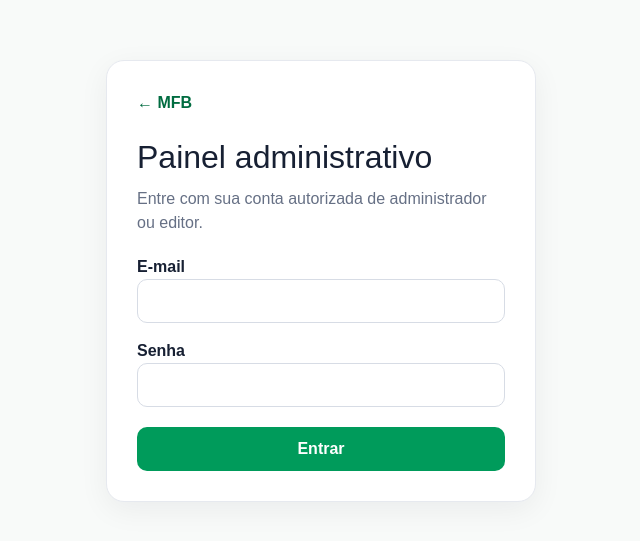
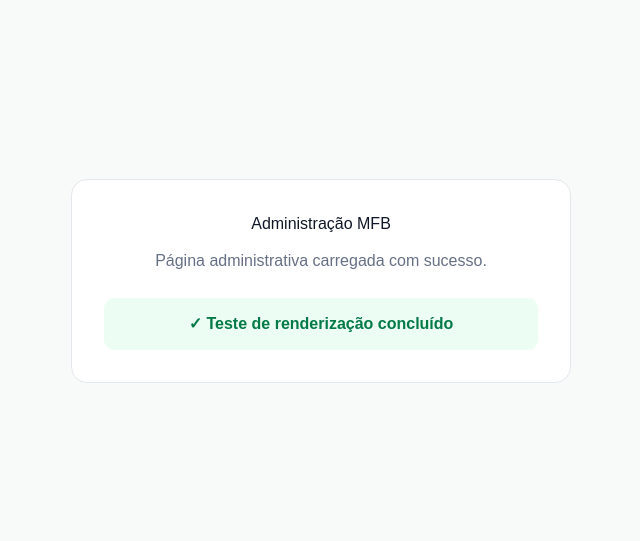
Before and after one commit to tecnologiaagilize-dotcom/mfb, a Next.js app: page /admin/login in a window 1280 px wide. Shown: the part 119-660 px from the top of the page, without its empty margins (319-959 px from the left). Built offline with nearby package versions, Linux system fonts and the light colour scheme.

Commit message:
Update page.tsx

```diff
--- a/app/admin/login/page.tsx
+++ b/app/admin/login/page.tsx
@@ -1,321 +1,58 @@
-"use client";
+export const dynamic = "force-dynamic";
 
-import {
-  FormEvent,
-  useState,
-} from "react";
-
-import Link from "next/link";
-
-import {
-  useRouter,
-} from "next/navigation";
-
-import {
-  createClient,
-} from "@/lib/supabase/browser";
-
-export default function AdminLoginPage() {
-  const router =
-    useRouter();
-
-  const [email, setEmail] =
-    useState("");
-
-  const [
-    password,
-    setPassword,
-  ] = useState("");
-
-  const [
-    loading,
-    setLoading,
-  ] = useState(false);
-
-  const [
-    error,
-    setError,
-  ] = useState("");
-
-  async function submit(
-    event: FormEvent<HTMLFormElement>
-  ) {
-    event.preventDefault();
-
-    if (loading) {
-      return;
-    }
-
-    setLoading(true);
-    setError("");
-
-    try {
-      const supabase =
-        createClient();
-
-      /*
-       * 1. AUTENTICAÇÃO
-       */
-      const {
-        data: loginData,
-        error: loginError,
-      } =
-        await supabase.auth.signInWithPassword({
-          email: email.trim(),
-          password,
-        });
-
-      if (loginError) {
-        setError(
-          loginError.message
-        );
-
-        return;
-      }
-
-      if (!loginData.user) {
-        setError(
-          "Não foi possível identificar o usuário autenticado."
-        );
-
-        return;
-      }
-
-      /*
-       * 2. CONFIRMA A SESSÃO
-       */
-      const {
-        data: userData,
-        error: userError,
-      } =
-        await supabase.auth.getUser();
-
-      if (
-        userError ||
-        !userData.user
-      ) {
-        await supabase.auth.signOut();
-
-        setError(
-          "A sessão não pôde ser confirmada. Tente novamente."
-        );
-
-        return;
-      }
-
-      /*
-       * 3. CONFIRMA O PERFIL ADMINISTRATIVO
-       *
-       * Não usamos e-mail fixo.
-       * A autorização é feita pelo UUID
-       * existente em admin_profiles.
-       */
-      const {
-        data: adminProfile,
-        error: profileError,
-      } = await supabase
-        .from("admin_profiles")
-        .select("role")
-        .eq(
-          "id",
-          userData.user.id
-        )
-        .maybeSingle();
-
-      if (profileError) {
-        console.error(
-          "Erro admin_profiles:",
-          profileError
-        );
-
-        await supabase.auth.signOut();
-
-        setError(
-          "Não foi possível verificar a autorização administrativa."
-        );
-
-        return;
-      }
-
-      if (
-        adminProfile?.role !==
-          "admin" &&
-        adminProfile?.role !==
-          "editor"
-      ) {
-        await supabase.auth.signOut();
-
-        setError(
-          "Esta conta não possui acesso ao painel administrativo."
-        );
-
-        return;
-      }
-
-      /*
-       * 4. SESSÃO CONFIRMADA
-       *
-       * refresh antes da navegação
-       * permite que os Server Components
-       * recebam o estado atualizado.
-       */
-      router.refresh();
-      router.replace("/admin");
-    } catch (err) {
-      console.error(
-        "Admin login:",
-        err
-      );
-
-      setError(
-        "Ocorreu um erro ao realizar o acesso. Tente novamente."
-      );
-    } finally {
-      setLoading(false);
-    }
-  }
-
+export default function AdminLoginDiagnosticPage() {
   return (
     <main
       style={{
         minHeight: "100vh",
         display: "grid",
         placeItems: "center",
-        padding: 20,
+        padding: 24,
         background: "#f8faf9",
       }}
     >
-      <form
-        className="card"
-        onSubmit={submit}
+      <div
         style={{
-          width:
-            "min(430px, 100%)",
-          padding: 30,
+          width: "min(500px, 100%)",
+          background: "#ffffff",
+          border: "1px solid #e4e7ec",
+          borderRadius: 16,
+          padding: 32,
+          textAlign: "center",
         }}
       >
-        <Link
-          href="/"
+        <h1
           style={{
-            color: "#006c40",
-            fontWeight: 800,
-            textDecoration: "none",
+            margin: "0 0 12px",
+            color: "#101828",
           }}
         >
-          ← MFB
-        </Link>
-
-        <h1
-          style={{
-            fontSize: 32,
-            margin:
-              "18px 0 6px",
-          }}
-        >
-          Painel administrativo
+          Administração MFB
         </h1>
 
         <p
           style={{
+            margin: 0,
             color: "#667085",
-            lineHeight: 1.5,
+            lineHeight: 1.6,
           }}
         >
-          Entre com sua conta
-          autorizada de administrador
-          ou editor.
+          Página administrativa carregada com sucesso.
         </p>
 
-        <label
-          htmlFor="admin-email"
+        <div
           style={{
-            display: "block",
-            marginTop: 20,
-            fontWeight: 700,
+            marginTop: 24,
+            padding: 14,
+            borderRadius: 10,
+            background: "#ecfdf3",
+            color: "#027a48",
+            fontWeight: 800,
           }}
         >
-          E-mail
-        </label>
-
-        <input
-          id="admin-email"
-          className="field"
-          type="email"
-          required
-          autoComplete="email"
-          value={email}
-          onChange={(event) =>
-            setEmail(
-              event.target.value
-            )
-          }
-        />
-
-        <label
-          htmlFor="admin-password"
-          style={{
-            display: "block",
-            marginTop: 16,
-            fontWeight: 700,
-          }}
-        >
-          Senha
-        </label>
-
-        <input
-          id="admin-password"
-          className="field"
-          type="password"
-          required
-          autoComplete="current-password"
-          value={password}
-          onChange={(event) =>
-            setPassword(
-              event.target.value
-            )
-          }
-        />
-
-        {error && (
-          <div
-            style={{
-              color: "#b42318",
-              background:
-                "#fef3f2",
-              border:
-                "1px solid #fecdca",
-              padding: 12,
-              borderRadius: 8,
-              marginTop: 14,
-              lineHeight: 1.5,
-            }}
-          >
-            {error}
-          </div>
-        )}
-
-        <button
-          type="submit"
-          className="btn btn-primary"
-          disabled={loading}
-          style={{
-            width: "100%",
-            marginTop: 20,
-            opacity:
-              loading
-                ? 0.7
-                : 1,
-            cursor:
-              loading
-                ? "wait"
-                : "pointer",
-          }}
-        >
-          {loading
-            ? "Entrando..."
-            : "Entrar"}
-        </button>
-      </form>
+          ✓ Teste de renderização concluído
+        </div>
+      </div>
     </main>
   );
 }
```
